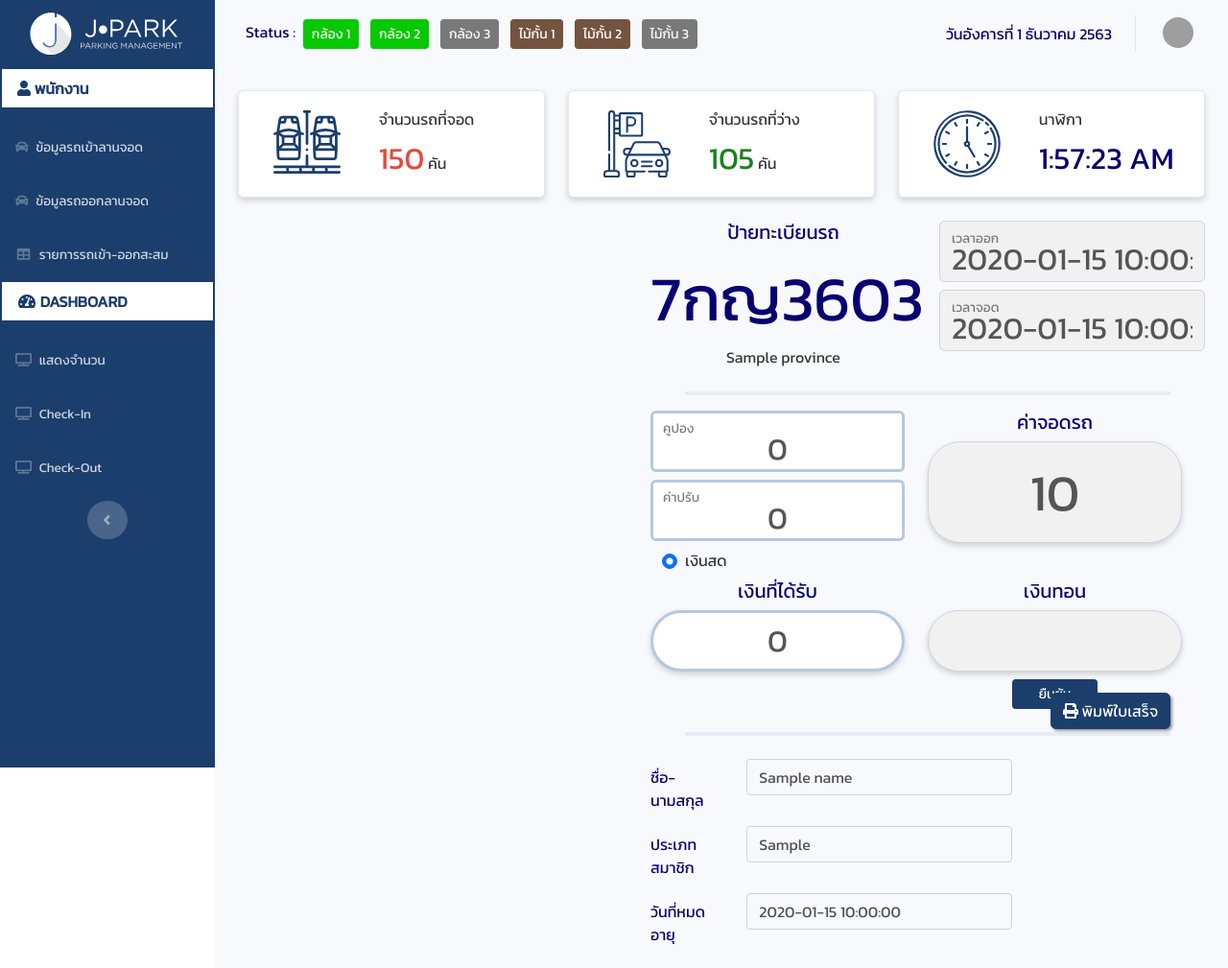
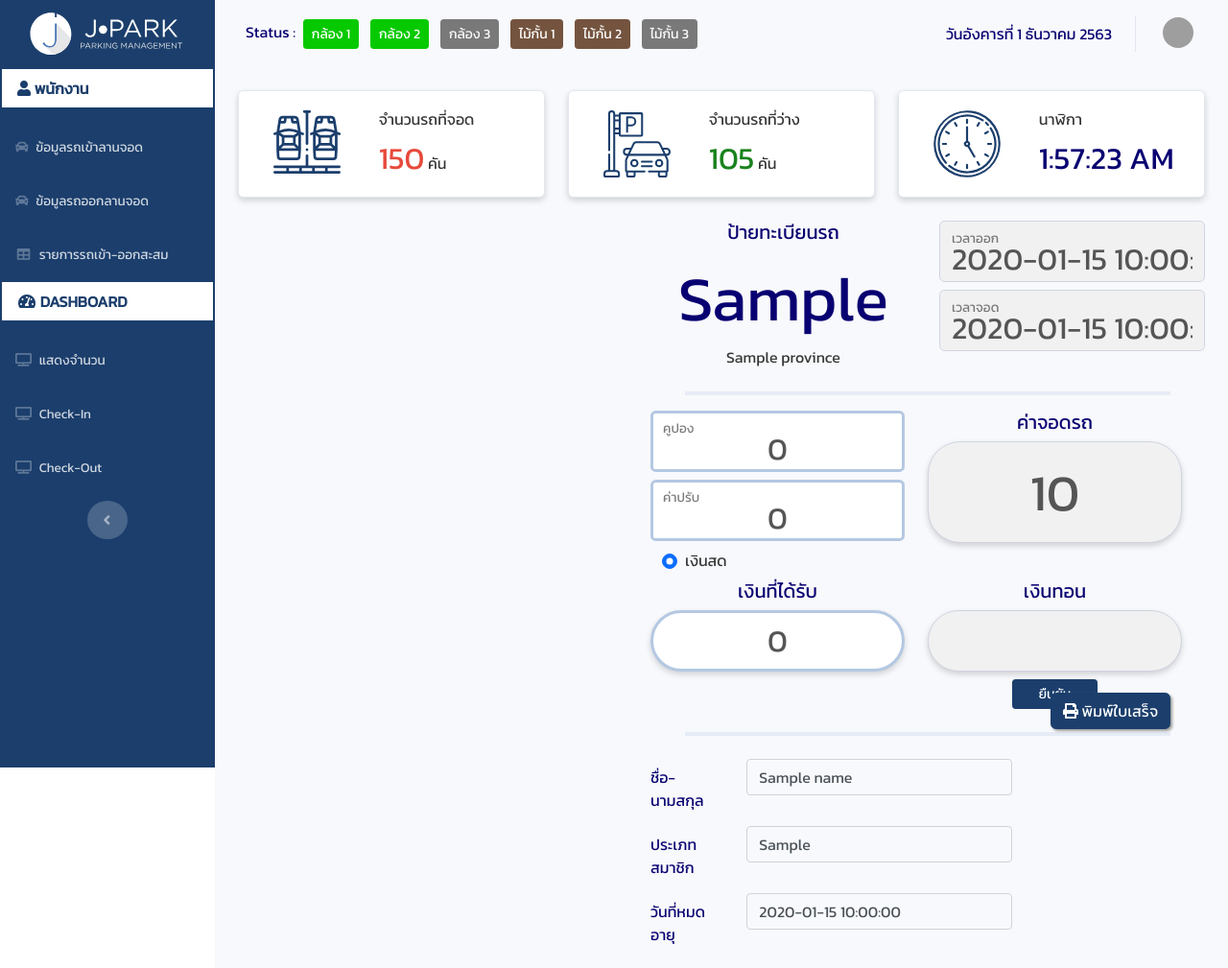
Before and after one commit to ChanisaraU/jpark, a Flask app: template project/application/frontend/templates/car-out.html in a window 1280 px wide. Shown: the whole page at 96% size. Run offline with Flask 2, Linux system fonts and the light colour scheme; the template is opened without the code that fills it: most values are stand-ins (such as "Sample title", 1, 10 or a date in 2020); parts of the project's set-up code (start-up, migrations or seed data) failed here and were passed over; some libraries are stand-ins or nearby versions; some web fonts are replaced; grey boxes are pictures that could not be loaded.

Commit message:
[mint2] แก้ไขทะเบียนรถ

```diff
--- a/main.py
+++ b/main.py
@@ -240,7 +240,7 @@
             time_out = " "
             amount = " "
 
-    return render_template('car-out.html', name=name, mem_type=mem_type, expiry_date=expiry_date, licenseP=licenseP, time_in=time_in, time_out=time_out, amount=amount)
+    return render_template('car-out.html', name=name, mem_type=mem_type, expiry_date=expiry_date, licenseP=licenseP, time_in=time_in, time_out=time_out, amount=amount, car_out=car_out)
 
 
 @app.route('/report')  # รายงาน
--- a/project/application/frontend/templates/car-out.html
+++ b/project/application/frontend/templates/car-out.html
@@ -90,7 +90,7 @@
                             <div class="row g-2 mt-2">
                                 <div class="col-md-6 text-center">
                                     <h5 class="text-blue">ป้ายทะเบียนรถ</h5>
-                                    <span class="license-font text-blue mb-1">7กญ3603</span>
+                                    <span class="license-font text-blue mb-1">{{car_out}}</span>
                                     <div class="fw-normal">{{province}}</div>
                                 </div>
                                 <div class="col-md-6">
@@ -281,7 +281,6 @@
             })
         });
 
-
 });
 
 
```
